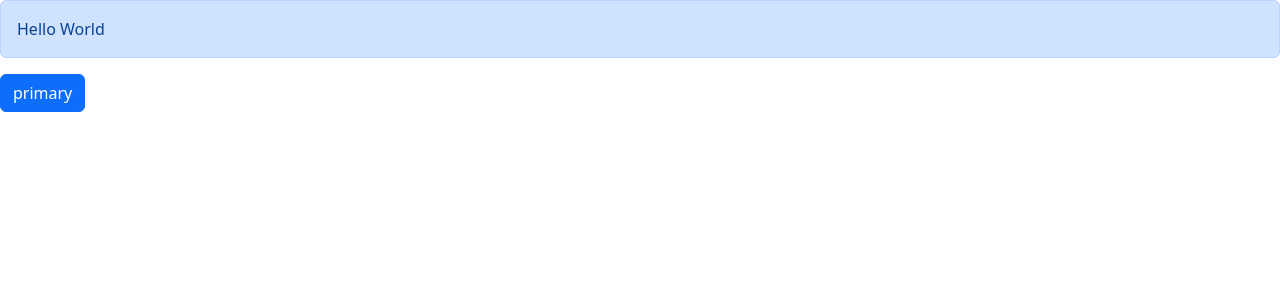
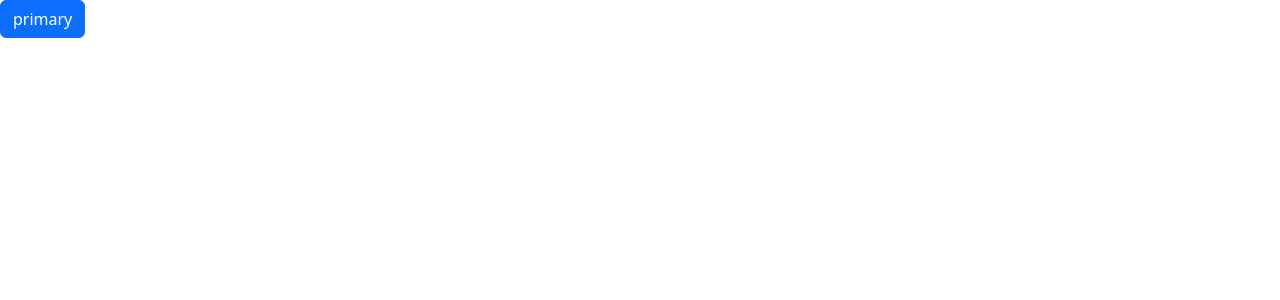
Before and after one commit to RobertHJones/React-Fun, a React (Vite) app in the folder react-app/: page / in a window 1280 px wide. Shown: the top 300 px of the page. Built offline with nearby package versions, Linux system fonts and the light colour scheme.

Commit message:
button and alert exercises

```diff
--- a/react-app/src/App.tsx
+++ b/react-app/src/App.tsx
@@ -5,6 +5,7 @@ import { useState } from "react";
 
 function App() {
   const [buttonType, setButtonType] = useState("btn btn-primary");
+  const [alerted, setAlerted] = useState(false);
 
   let array = [
     "btn btn-primary",
@@ -23,7 +24,9 @@ function App() {
     let floor = Math.floor(random);
     setButtonType(array[floor]);
     console.log(buttonType, floor);
+    setAlerted(true);
   }
+
   // let items = [
   //   "Wellingborough",
   //   "Birmingham",
@@ -38,9 +41,11 @@ function App() {
 
   return (
     <div>
-      <Alert>
-        Hello <span>World</span>
-      </Alert>
+      {alerted === true && (
+        <Alert onChange={() => setAlerted(false)}>
+          Hello <span>World</span>
+        </Alert>
+      )}
       <Button
         onChange={handleChange}
         type={buttonType}
--- a/react-app/src/components/Alert.tsx
+++ b/react-app/src/components/Alert.tsx
@@ -2,10 +2,25 @@ import { ReactNode } from "react";
 
 interface Props {
   children: ReactNode;
+  onChange: () => void;
 }
 
-const Alert = ({ children }: Props) => {
-  return <div className="alert alert-primary">{children}</div>;
+const Alert = ({ children, onChange }: Props) => {
+  return (
+    <div
+      className="alert alert-warning alert-dismissible fade show"
+      role="alert"
+    >
+      {children}
+      <button
+        type="button"
+        className="btn-close"
+        data-bs-dismiss="alert"
+        aria-label="Close"
+        onClick={onChange}
+      ></button>
+    </div>
+  );
 };
 
 export default Alert;
```
